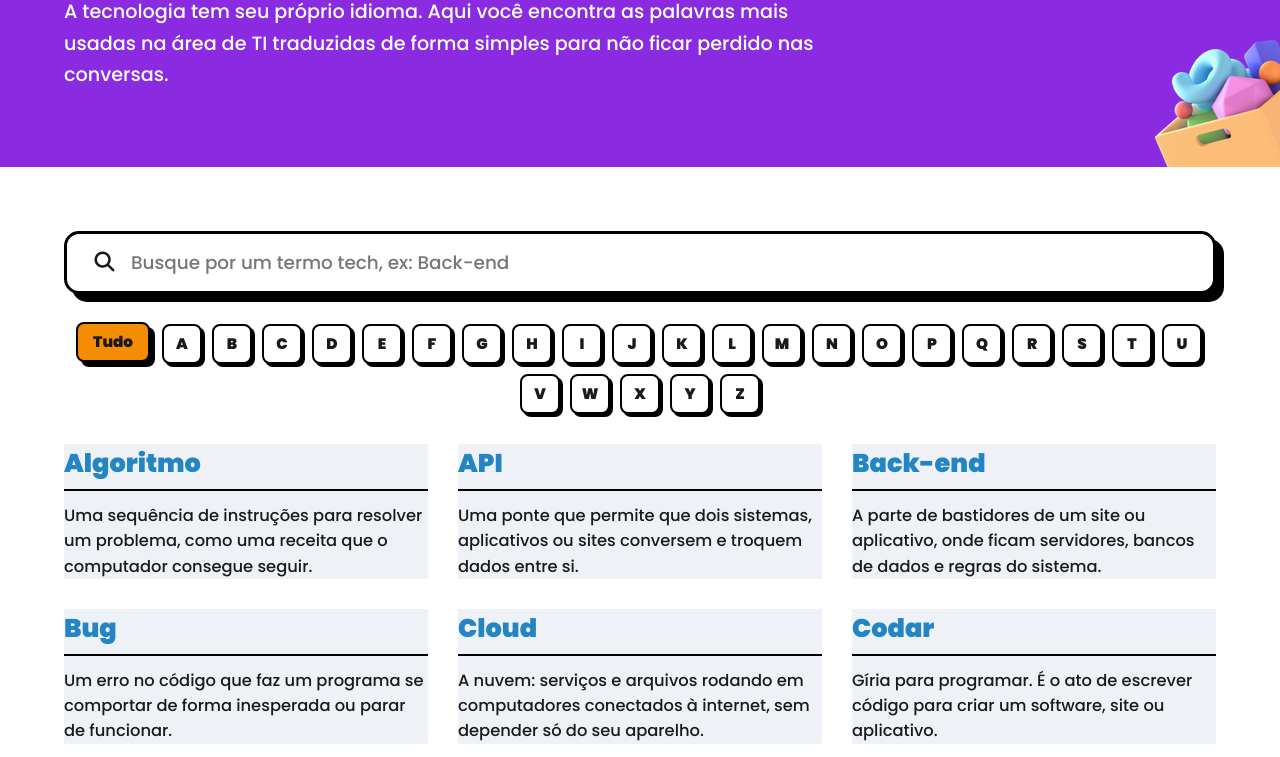
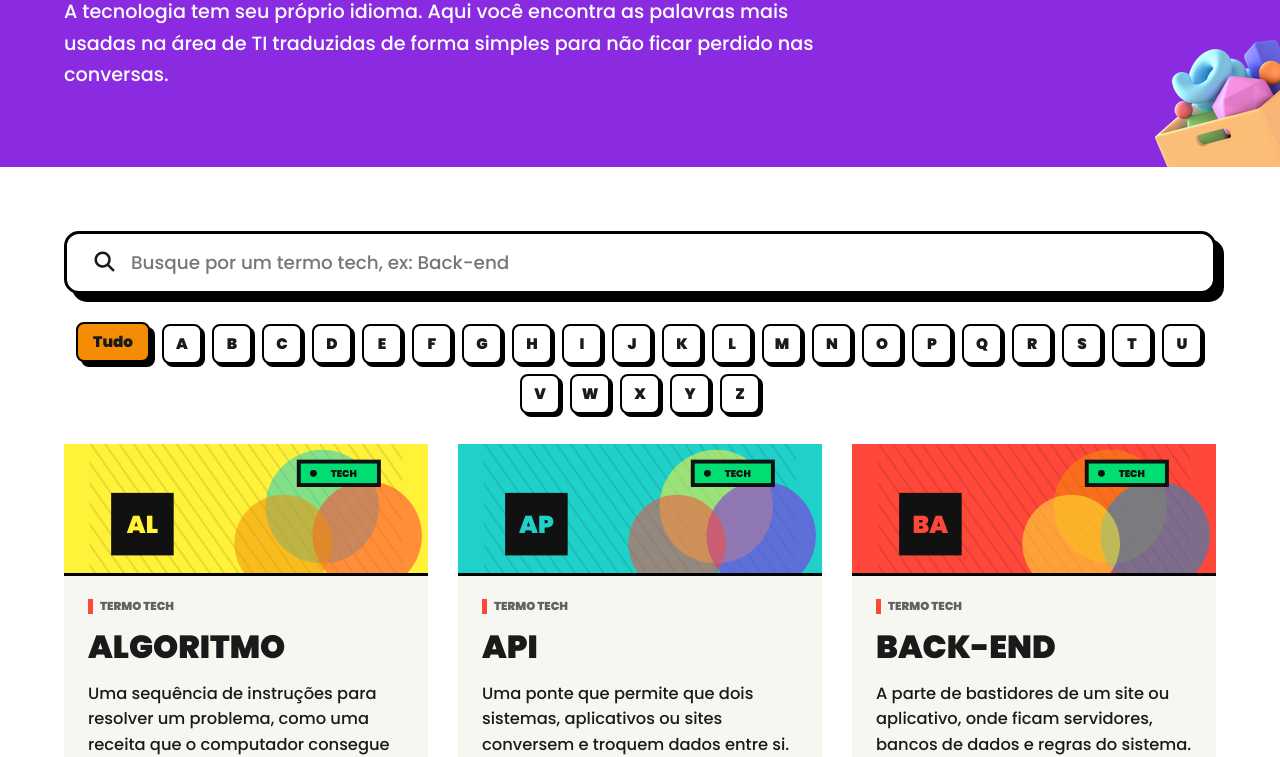
Before and after one commit to GiovannyCosta/TrilhaTech, a plain HTML site: page glossario.html in a window 1280 px wide. Shown: the part 216-973 px from the top of the page. Drawn offline with Linux system fonts and the light colour scheme.

Commit message:
Ajusta flutuantes e cards do glossario

```diff
--- a/src/css/glossario.css
+++ b/src/css/glossario.css
@@ -137,7 +137,9 @@
   display: flex;
   min-width: 0;
   flex-direction: column;
-  background-color: var(--cor-card-suave);
+  overflow: hidden;
+  background-color: #f7f7f2;
+  padding: 0;
   transition: transform 0.2s ease;
 }
 
@@ -145,15 +147,59 @@
   transform: translateY(-5px);
 }
 
+.glossario-card-visual {
+  height: 132px;
+  overflow: hidden;
+  border-bottom: 3px solid var(--cor-borda);
+  background: var(--card-base);
+}
+
+.glossario-card-visual svg {
+  width: 100%;
+  height: 100%;
+  display: block;
+}
+
+.glossario-card-body {
+  display: flex;
+  flex: 1;
+  flex-direction: column;
+  padding: 22px 24px 26px;
+}
+
+.glossario-card-kicker {
+  position: relative;
+  display: inline-flex;
+  width: fit-content;
+  margin-bottom: 8px;
+  padding-left: 12px;
+  color: #626262;
+  font-size: 0.72rem;
+  font-weight: 900;
+  text-transform: uppercase;
+}
+
+.glossario-card-kicker::before {
+  position: absolute;
+  top: 1px;
+  bottom: 1px;
+  left: 0;
+  width: 5px;
+  background: var(--cor-vermelho-botao);
+  content: "";
+}
+
 .glossario-card h3 {
   width: 100%;
-  margin-bottom: 12px;
-  border-bottom: 2px solid var(--cor-borda);
-  color: var(--cor-azul-principal);
-  font-size: clamp(1.25rem, 2vw, 1.6rem);
+  margin-bottom: 10px;
+  border-bottom: 0;
+  color: var(--cor-texto-escuro);
+  font-size: clamp(1.5rem, 3vw, 2rem);
   font-weight: 900;
+  letter-spacing: 0;
   overflow-wrap: anywhere;
-  padding-bottom: 6px;
+  padding-bottom: 0;
+  text-transform: uppercase;
 }
 
 .glossario-card p {
@@ -196,4 +242,12 @@
     min-width: 36px;
     min-height: 36px;
   }
+
+  .glossario-card-visual {
+    height: 112px;
+  }
+
+  .glossario-card-body {
+    padding: 20px;
+  }
 }
--- a/src/css/root.css
+++ b/src/css/root.css
@@ -58,6 +58,14 @@ input {
 .app-container {
   min-height: 100vh;
   overflow-x: hidden;
+}
+
+.forma-3d {
+  position: absolute;
+  z-index: 0;
+  opacity: 0.9;
+  pointer-events: none;
+  animation: float-shapes 6s ease-in-out infinite;
 }
 
 .page-loader {
@@ -280,6 +288,16 @@ input {
   }
 }
 
+@keyframes float-shapes {
+  0%,
+  100% {
+    transform: translateY(0) rotate(0deg);
+  }
+  50% {
+    transform: translateY(-15px) rotate(2deg);
+  }
+}
+
 @media (prefers-reduced-motion: reduce) {
   *,
   *::before,
@@ -290,7 +308,24 @@ input {
   }
 }
 
+@media (max-width: 1200px) {
+  .forma-3d {
+    opacity: 0.55;
+  }
+}
+
+@media (max-width: 900px) {
+  .forma-3d {
+    opacity: 0.32;
+  }
+}
+
 @media (max-width: 640px) {
+  .forma-3d {
+    opacity: 0.18;
+    transform: scale(0.65) !important;
+  }
+
   #topBtn {
     right: 16px;
     bottom: 16px;
--- a/src/js/glossario.js
+++ b/src/js/glossario.js
@@ -70,6 +70,13 @@ const GlossarioApp = (function () {
     },
   ].sort((a, b) => a.termo.localeCompare(b.termo));
 
+  const cardThemes = [
+    { base: "#fff238", accent: "#111111", orbA: "#20d1c9", orbB: "#ff473a", orbC: "#f48c06" },
+    { base: "#20d1c9", accent: "#111111", orbA: "#fff238", orbB: "#8a2be2", orbC: "#ff473a" },
+    { base: "#ff473a", accent: "#111111", orbA: "#f48c06", orbB: "#2385c4", orbC: "#fff238" },
+    { base: "#f48c06", accent: "#111111", orbA: "#8a2be2", orbB: "#20d1c9", orbC: "#fff238" },
+  ];
+
   let gridResultados;
   let inputBusca;
   let btnLimparBusca;
@@ -77,6 +84,35 @@ const GlossarioApp = (function () {
   let msgSemResultado;
   let filtroAtual = "";
   let letraAtual = "";
+
+  function obterSvgCard(item, index) {
+    const tema = cardThemes[index % cardThemes.length];
+    const inicial = item.termo.slice(0, 2).toUpperCase();
+
+    return `
+      <div class="glossario-card-visual" style="--card-base:${tema.base}; --card-accent:${tema.accent};">
+        <svg viewBox="0 0 320 132" role="img" aria-label="Marcador visual de ${item.termo}">
+          <defs>
+            <pattern id="glossario-lines-${index}" width="12" height="12" patternUnits="userSpaceOnUse" patternTransform="rotate(-35)">
+              <rect width="12" height="12" fill="${tema.base}"></rect>
+              <path d="M0 0H2V12H0z" fill="#000000" opacity="0.1"></path>
+            </pattern>
+          </defs>
+          <rect width="320" height="132" fill="url(#glossario-lines-${index})"></rect>
+          <circle cx="238" cy="64" r="58" fill="${tema.orbA}" opacity="0.55"></circle>
+          <circle cx="284" cy="94" r="56" fill="${tema.orbB}" opacity="0.58"></circle>
+          <circle cx="198" cy="102" r="50" fill="${tema.orbC}" opacity="0.52"></circle>
+          <rect x="22" y="50" width="64" height="64" fill="#111111"></rect>
+          <text x="54" y="91" text-anchor="middle" fill="${tema.base}" font-size="25" font-weight="900" font-family="Poppins, Arial">${inicial}</text>
+          <g transform="translate(214 18)">
+            <rect width="82" height="24" fill="#00de72" stroke="#111111" stroke-width="4"></rect>
+            <circle cx="15" cy="12" r="3.5" fill="#111111"></circle>
+            <text x="46" y="16" text-anchor="middle" fill="#111111" font-size="10" font-weight="900" font-family="Poppins, Arial">TECH</text>
+          </g>
+        </svg>
+      </div>
+    `;
+  }
 
   function renderizarGrid(dados) {
     gridResultados.innerHTML = "";
@@ -90,12 +126,16 @@ const GlossarioApp = (function () {
     msgSemResultado.style.display = "none";
     gridResultados.style.display = "grid";
 
-    dados.forEach((item) => {
+    dados.forEach((item, index) => {
       const card = document.createElement("article");
       card.className = "brutal-card glossario-card";
       card.innerHTML = `
-        <h3>${item.termo}</h3>
-        <p>${item.def}</p>
+        ${obterSvgCard(item, index)}
+        <div class="glossario-card-body">
+          <span class="glossario-card-kicker">termo tech</span>
+          <h3>${item.termo}</h3>
+          <p>${item.def}</p>
+        </div>
       `;
       gridResultados.appendChild(card);
     });
```
Also changed, not shown: src/css/pratica.css (+11 -3 lines).
